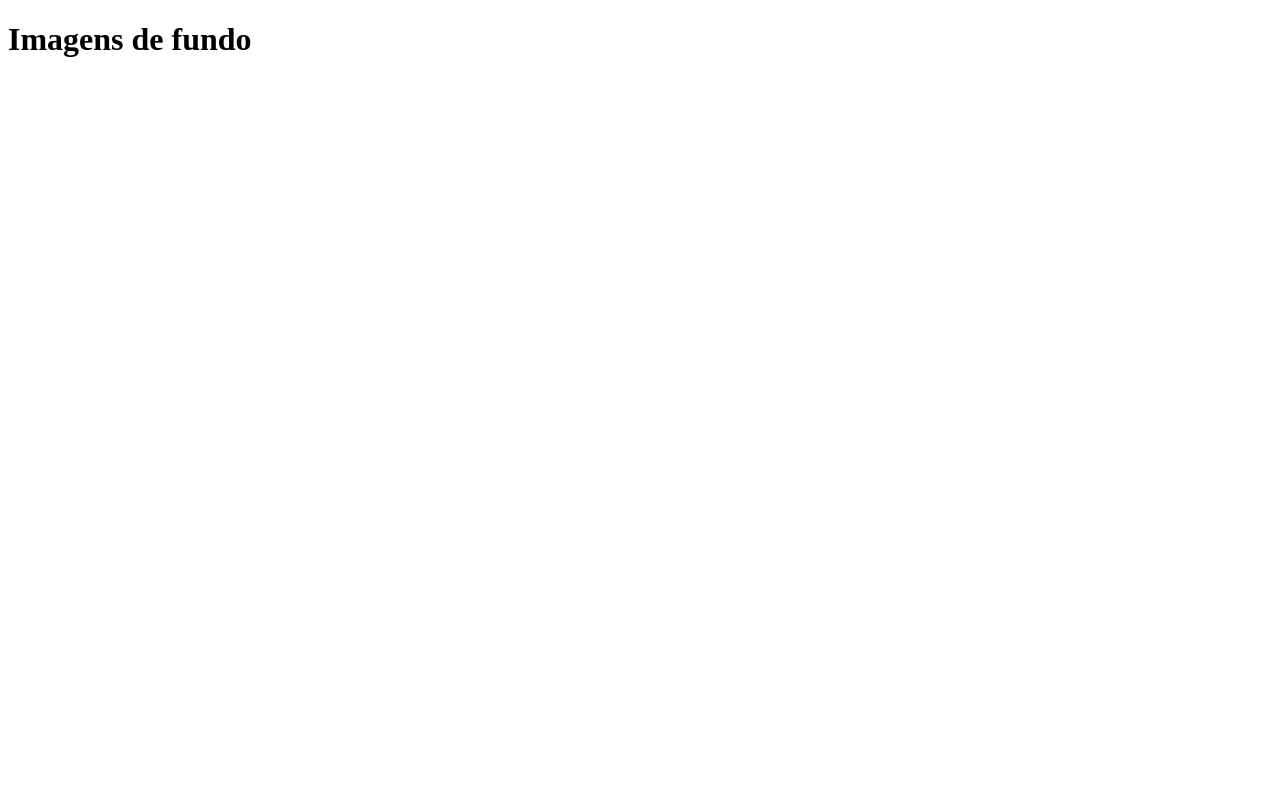
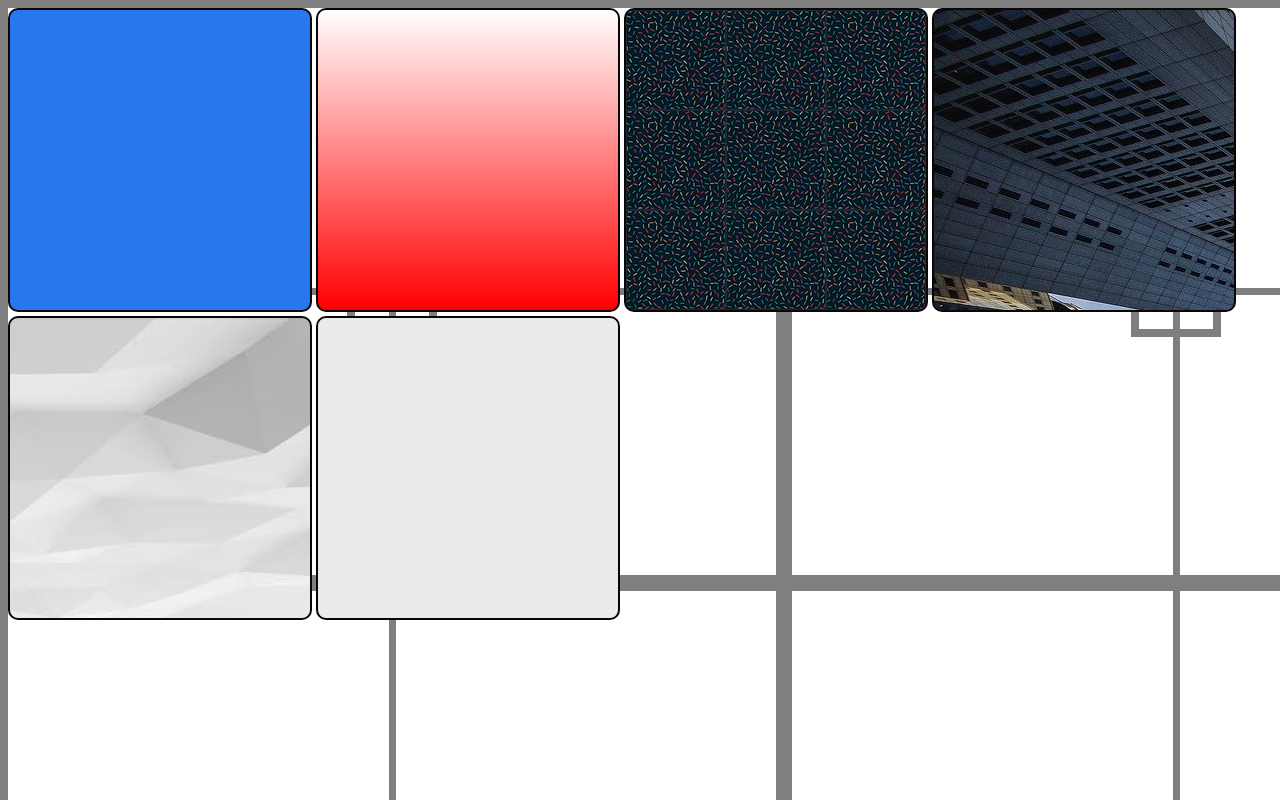
Before and after one commit to vmcarvalho7/html-css, a plain HTML site: page Exercicios modulo 3/ex001/index.html in a window 1280 px wide. Drawn offline with Linux system fonts and the light colour scheme.

Commit message:
atualizacao

```diff
--- a/Exercicios modulo 3/ex001/index.html
+++ b/Exercicios modulo 3/ex001/index.html
@@ -5,9 +5,48 @@
     <meta name="viewport" content="width=device-width, initial-scale=1.0">
     <link rel="shortcut icon" href="me.ico" type="image/x-icon">
     <title>Imagens</title>
+    <style>
+        body{
+            background-image:url(imagens/target001.png);
+        }
+        .fundo{
+         width: 300px;
+         height: 300px;
+         background-color: gray;
+         border: 2px solid rgb(10, 6, 6);
+         display: inline-block;
+         border-radius: 10px;
+        }
+        div#q1{
+            background-color: rgb(40, 119, 237);
+        }
+        div#q2{
+            background-image: linear-gradient(to top, red, white);
+
+        }
+        div#q3{
+            background-image: url(imagens/pattern001.png);
+
+        }
+        div#q4{
+            background-image: url(imagens/wallpaper002.jpg);
+        }
+        div#q5{
+            background-image: url(imagens/wallpaper005.jpg);
+        }
+        div#q6{
+            background-image: url(imagens/wallpaper006.jpg);
+        }
+    </style>
 </head>
 <body>
-    <h1>Imagens de fundo</h1>
+    <div class="fundo" id="q1"></div>
+    <div class="fundo" id="q2"></div>
+    <div class="fundo" id="q3"></div>
+    <div class="fundo" id="q4"></div>
+    <div class="fundo" id="q5"></div>
+    <div class="fundo" id="q6"></div>
+
 
 </body>
 </html>
```
Also changed, not shown: Exercicios modulo 3/ex001/fundo2.html (added, +18 -0 lines), Exercicios modulo 3/ex001/fundo3.html (added, +13 -0 lines), Exercicios modulo 3/ex001/fundo4.html (added, +40 -0 lines).
